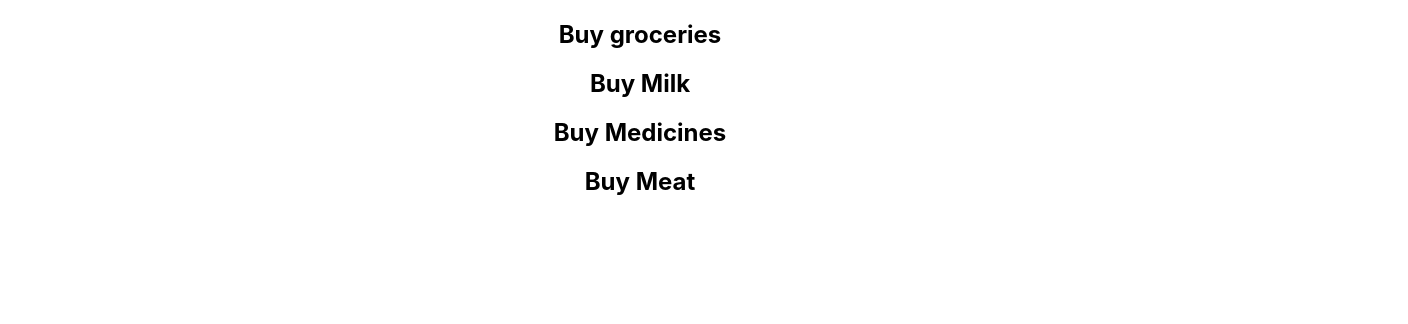
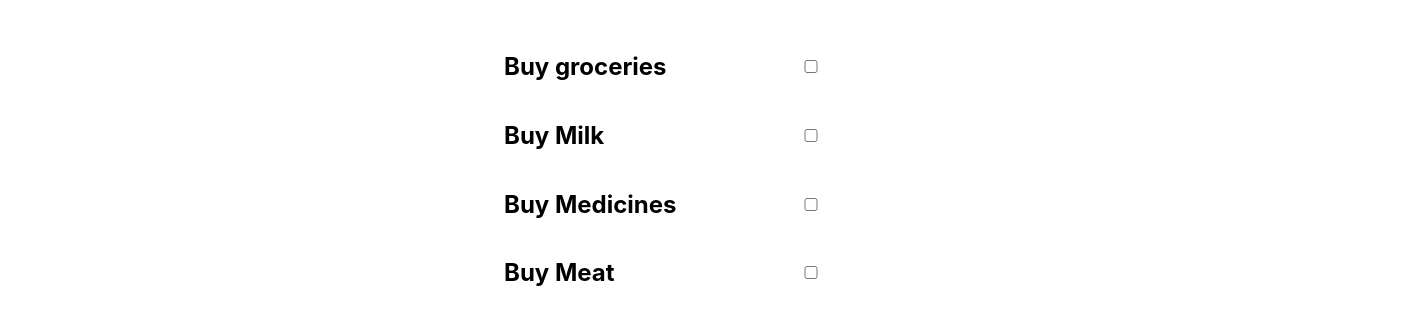
Before and after one commit to ebrahimbookwala/todo-typescript, a React (Create React App) app: page / in a window 1280 px wide. Shown: the top 324 px of the page, 1408 px wide, since content can reach past the window. Built offline with nearby package versions, Linux system fonts and the light colour scheme.

Commit message:
Added Checkboxes and some styling

```diff
--- a/src/App.css
+++ b/src/App.css
@@ -1,5 +1,8 @@
 .App {
 	text-align: center;
+	width: 100%;
+	min-height: 100vh;
+	padding: 2em 4em;
 }
 
 .App-logo {
@@ -36,3 +39,18 @@
 		transform: rotate(360deg);
 	}
 }
+
+.flex-container {
+	display: flex;
+	width: 400px;
+	margin: 0 auto;
+	justify-content: space-around;
+	align-items: center;
+	gap: 2em;
+}
+
+.flex-container > * {
+	flex-grow: 1;
+	flex-basis: 50%;
+	text-align: left;
+}
--- a/src/App.tsx
+++ b/src/App.tsx
@@ -1,5 +1,4 @@
 import React from "react";
-import logo from "./logo.svg";
 import "./App.css";
 import List from "./components/List";
 
--- a/src/components/List.tsx
+++ b/src/components/List.tsx
@@ -6,7 +6,11 @@ const List = ({ list }: ListProps) => {
 	return (
 		<>
 			{list.map((listItem) => (
-				<ListItem key={listItem.id} item={listItem.description} />
+				<ListItem
+					key={listItem.id}
+					item={listItem.description}
+					id={listItem.id}
+				/>
 			))}
 		</>
 	);
--- a/src/components/ListItem.tsx
+++ b/src/components/ListItem.tsx
@@ -1,8 +1,22 @@
-import React from "react";
+import React, { useState } from "react";
 
 interface ListItemProps {
 	item: string;
+	id: number;
 }
 
-const ListItem = ({ item }: ListItemProps) => <h2>{item}</h2>;
+const ListItem = ({ item }: ListItemProps) => {
+	const [checked, setChecked] = useState(false);
+
+	const handleChange = () => {
+		setChecked((prev) => !prev);
+	};
+
+	return (
+		<div className="flex-container">
+			<h2>{item}</h2>
+			<input type="checkbox" checked={checked} onChange={handleChange}></input>
+		</div>
+	);
+};
 export default ListItem;
```
Lines whose indentation alone changed are shown as unchanged.
